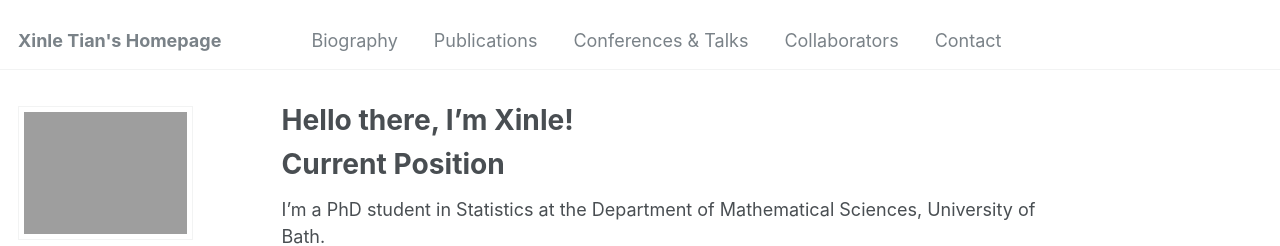
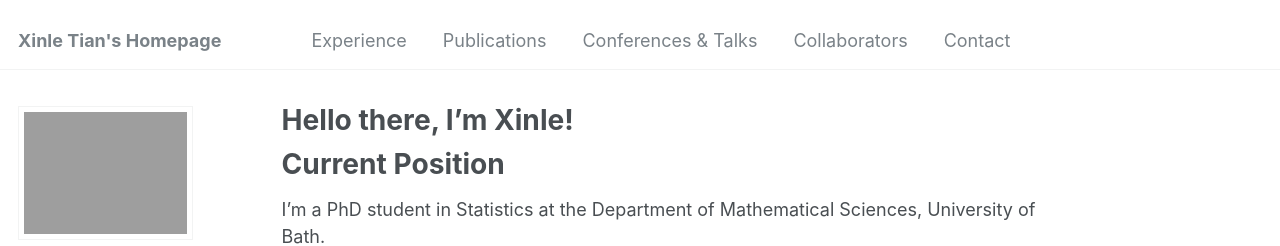
Before and after one commit to xinlet/xinlet.github.io, a Jekyll site: the page built from _pages/about.md, in a window 1280 px wide. Shown: the top 246 px of the page. Built offline with Jekyll 4.4.1, drawn with Linux system fonts in a browser that asks for light colours; some web fonts are replaced.

Commit message:
Update navigation.yml

```diff
--- a/_data/navigation.yml
+++ b/_data/navigation.yml
@@ -5,7 +5,7 @@
 # prevent it from being included in the site.
 
 main:
-  - title: "Biography"
+  - title: "Experience"
     url: /bio/
 
   - title: "Publications"
```
